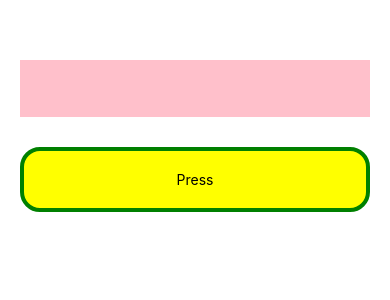
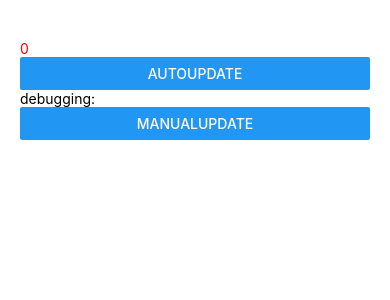
Before and after one commit to ggfan/react-native, a React Native app in the folder tutorial01/: screen / in a window 390 px wide. Shown: the top 300 px of the page. Built offline with nearby package versions, Linux system fonts and the light colour scheme.

Commit message:
use useEffect

```diff
--- a/tutorial01/App.js
+++ b/tutorial01/App.js
@@ -1,33 +1,35 @@
-// Customized Button:
-//  Touchable*  are enclosing area, meaning all the area that
-//              inside this element (closing /Touchable*>)
-import React, {useState} from 'react'
-import { StatusBar } from 'expo-status-bar';
+// useEffect: track one state change, but ignore other states.
+//            be default, it tracks all state changing events.
+import React, {useState, useEffect} from 'react'
 import { StyleSheet,View, Button, TextInput, Alert, Text, Image, Dimensions,
          TouchableOpacity, TouchableWithoutFeedback, Keyboard } from 'react-native';
+
+
 export default function App() {
+  const [number, setNumber] = useState(0);
   const [name, setName] = useState("");
+  useEffect(() => {
+    console.log("changing: " + name + " " + number);
+    if (number > 30 ) {
+      console.warn("DOM is updated", number);
+      if (number > 60) {
+        setNumber(0);
+      }
+    }
+  },[number, /*name*/]);
 
   return (
-    <TouchableWithoutFeedback onPress={() => Keyboard.dismiss()}>
       <View style={styles.container}>
-          <TextInput onChangeText={(t)=>{setName(t)}} style={styles.input}/>
-          {/* <Text>{name}</Text> */}
-          {  /* a custmoized button */ }
-          <TouchableOpacity onPress={()=>
-                 Alert.alert("Your Details", "Your Name is " + name.toString())
-            }>
-            <View style = {styles.button}>
-              <Text>Press</Text>
-            </View>
-          </TouchableOpacity>
+          <Text aria-label="number:" style= {styles.text}>{number}</Text>
+          <Button title="AutoUpdate" onPress={()=>{setNumber(number + 1)}}/>
+          {/* take a space, similar to <br></br>*/}
+          <Text>debugging: {name}</Text>
+          <Button title="ManualUpdate" onPress={()=>setName("MyName" + number)} />
       </View>
-      </TouchableWithoutFeedback>
   );
 }
 
 const styles = StyleSheet.create({
-
   container: {
     flex: 1,
     backgroundColor: 'white',
@@ -49,5 +51,9 @@ const styles = StyleSheet.create({
     borderWidth:4,
     borderColor:"green",
     borderRadius: 20,
-  }
+  },
+  text: {
+    font: 20,
+    color: "red",
+  },
 });
```
